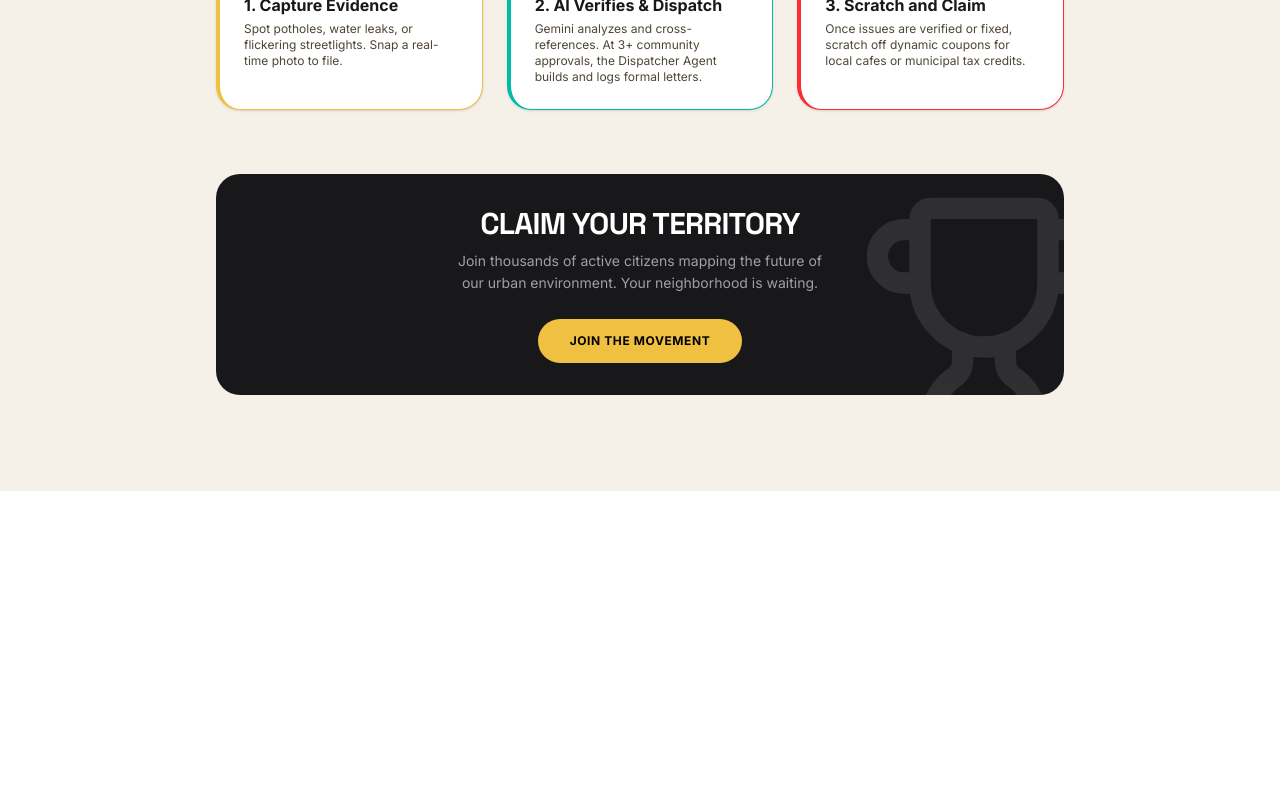
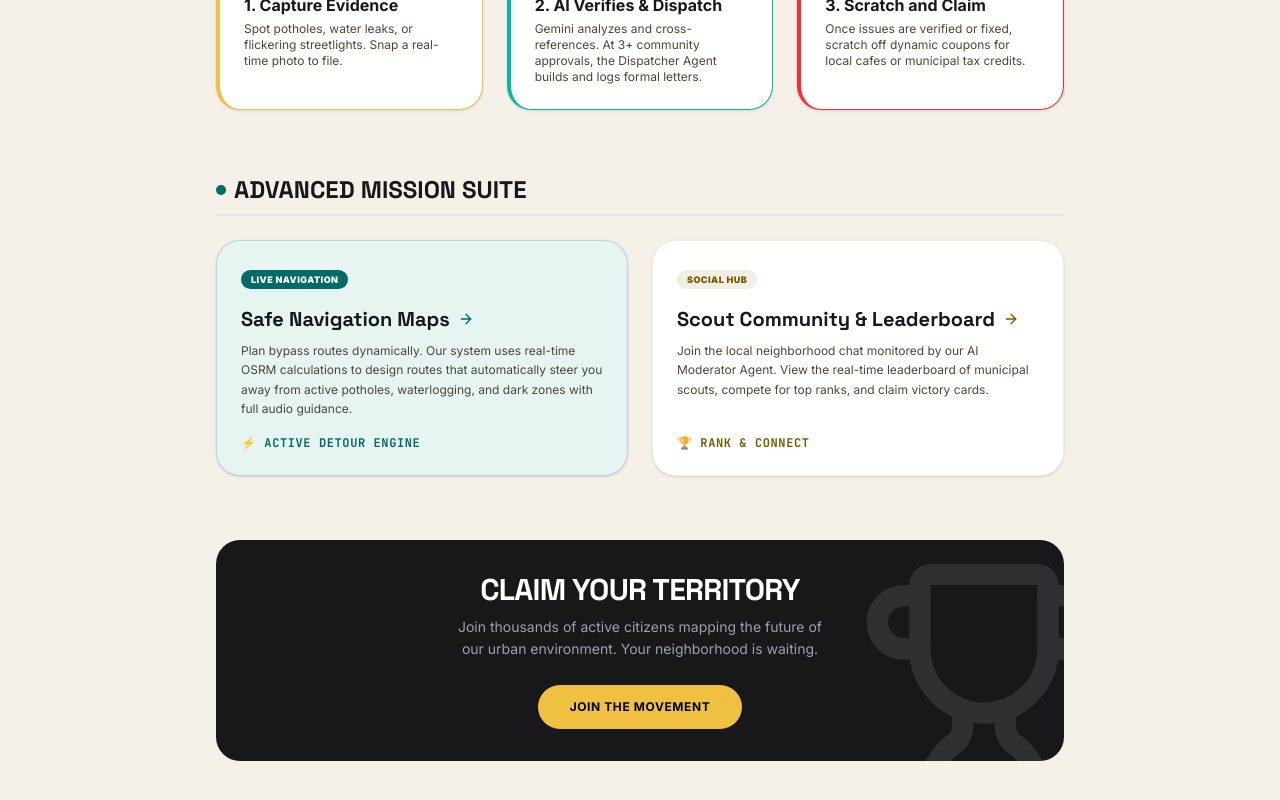
Before and after one commit to PravAl2028/CIVIC-SUCCEDENT, a React (Vite) app: page / in a window 1280 px wide. Shown: the part 890-1690 px from the top of the page. Before the commit the page ends 1381 px from the top, so only its background shows below. Built offline with nearby package versions, Linux system fonts and the light colour scheme; no server answers.

Commit message:
UI Refinement 1

```diff
--- a/src/App.tsx
+++ b/src/App.tsx
@@ -91,6 +91,7 @@ const LEVEL_UP_REWARDS_MAP: Record<number, {
 
 export default function App() {
   const [view, setView] = useState<ViewState>("landing");
+  const [initialLeaderboardOpen, setInitialLeaderboardOpen] = useState(false);
 
   const [levelUpData, setLevelUpData] = useState<{
     level: number;
@@ -157,16 +158,81 @@ export default function App() {
 
   const [authUser, setAuthUser] = useState<any>(null);
 
+  // Listen to hash changes for all pages
+  useEffect(() => {
+    const handleHashChange = () => {
+      if (initialLoading) return;
+
+      const hash = window.location.hash.replace("#", "").replace("/", "");
+
+      let targetView: ViewState = "landing";
+      if (hash === "login") targetView = "login";
+      else if (hash === "signup") targetView = "signup";
+      else if (hash === "onboarding") targetView = "onboarding";
+      else if (hash === "patrol" || hash === "game") targetView = "game";
+      else if (hash === "maps" || hash === "route_planner") targetView = "route_planner";
+      else if (hash === "community") targetView = "community";
+      else if (hash === "profile") targetView = "profile";
+      else if (hash === "admin") targetView = "admin";
+      else if (hash === "scanner_result") targetView = "scanner_result";
+
+      // Auth validation redirect logic
+      if (!auth.currentUser) {
+        if (targetView !== "login" && targetView !== "signup" && targetView !== "landing") {
+          window.location.replace("#");
+          setView("landing");
+          return;
+        }
+      } else {
+        if (targetView === "login" || targetView === "signup") {
+          window.location.replace("#patrol");
+          setView("game");
+          return;
+        }
+        if (targetView === "admin" && !user?.isAdmin) {
+          window.location.replace("#patrol");
+          setView("game");
+          return;
+        }
+      }
+
+      setView(targetView);
+    };
+
+    window.addEventListener("hashchange", handleHashChange);
+
+    // Initial parse
+    handleHashChange();
+
+    return () => {
+      window.removeEventListener("hashchange", handleHashChange);
+    };
+  }, [initialLoading, authUser, user]);
+
+  // Handle map resizing layout fixes when active view changes
+  useEffect(() => {
+    const timer = setTimeout(() => {
+      window.dispatchEvent(new Event("resize"));
+    }, 50);
+    return () => clearTimeout(timer);
+  }, [view]);
+
   useEffect(() => {
     const unsubscribe = onAuthStateChanged(auth, async (authUser) => {
       if (!authUser) {
         setAuthUser(null);
+        const hash = window.location.hash.replace("#", "").replace("/", "");
+        if (hash !== "login" && hash !== "signup") {
+          window.location.replace("#");
           setView("landing");
+        }
         setInitialLoading(false);
       } else {
         setAuthUser(authUser);
+        const hash = window.location.hash.replace("#", "").replace("/", "");
         const userDoc = await getDoc(doc(db, 'users', authUser.uid));
         if (!userDoc.exists()) {
+          window.location.replace("#onboarding");
           setView("onboarding");
           setInitialLoading(false);
         } else {
@@ -180,12 +246,22 @@ export default function App() {
               { enableHighAccuracy: true, timeout: 5000, maximumAge: 60000 }
             );
           }
-          setView("landing");
+
+          let targetView: ViewState = "game";
+          if (hash === "maps" || hash === "route_planner") targetView = "route_planner";
+          else if (hash === "community") targetView = "community";
+          else if (hash === "profile") targetView = "profile";
+          else if (hash === "admin") targetView = "admin";
+
+          const targetHash = targetView === "game" ? "patrol" : (targetView === "route_planner" ? "maps" : targetView);
+          window.location.replace(`#${targetHash}`);
+          setView(targetView);
         }
       }
     }, (error) => {
       console.error("Auth state change error:", error);
       setAuthUser(null);
+      window.location.replace("#");
       setView("landing");
       setInitialLoading(false);
     });
@@ -1198,31 +1274,35 @@ export default function App() {
         </div>
       )}
 
-      {view === "login" && (
-        <LoginView onSwitchToSignup={() => setView("signup")} onGoHome={() => setView("landing")} />
-      )}
-
-      {view === "signup" && (
-        <SignupView onSwitchToLogin={() => setView("login")} onGoHome={() => setView("landing")} />
-      )}
-
-      {view === "onboarding" && (
-        <OnboardingView onComplete={() => setView("landing")} />
-      )}
+      <div style={{ display: view === "login" ? "block" : "none" }}>
+        <LoginView onSwitchToSignup={() => { window.location.replace("#signup"); }} onGoHome={() => { window.location.hash = ""; }} />
+      </div>
+
+      <div style={{ display: view === "signup" ? "block" : "none" }}>
+        <SignupView onSwitchToLogin={() => { window.location.replace("#login"); }} onGoHome={() => { window.location.hash = ""; }} />
+      </div>
+
+      <div style={{ display: view === "onboarding" ? "block" : "none" }}>
+        <OnboardingView onComplete={() => { window.location.hash = "patrol"; }} />
+      </div>
 
       {/* Main Content Area */}
-      {view === "landing" && (
+      <div style={{ display: view === "landing" ? "block" : "none" }}>
         <LandingView
           user={user}
           isAuthenticated={!!authUser}
-          onLogin={() => setView("login")}
-          onSignup={() => setView("signup")}
-          onStartMission={() => setView("game")}
-          onViewLeaderboard={() => setView("community")}
+          onLogin={() => { window.location.hash = "login"; }}
+          onSignup={() => { window.location.hash = "signup"; }}
+          onStartMission={() => { window.location.hash = "patrol"; }}
+          onViewLeaderboard={() => {
+            setInitialLeaderboardOpen(true);
+            window.location.hash = "community";
+          }}
         />
-      )}
-
-      {view === "game" && (
+      </div>
+
+      {user && hood && (
+        <div style={{ display: view === "game" ? "block" : "none" }}>
           <GameView
             cases={cases}
             user={user}
@@ -1240,9 +1320,11 @@ export default function App() {
             setSelectedCaseIdFromChat={setSelectedCaseIdFromChat}
             onPinHQ={handleEstablishHQ}
           />
+        </div>
       )}
 
-      {view === "profile" && (
+      {user && (
+        <div style={{ display: view === "profile" ? "block" : "none" }}>
           <ProfileView
             user={user}
             cases={cases}
@@ -1252,24 +1334,29 @@ export default function App() {
               setReturnView("profile");
             }}
           />
+        </div>
       )}
 
-      {view === "community" && (
+      {user && hood && (
+        <div style={{ display: view === "community" ? "block" : "none" }}>
           <CommunityView
             hood={hood}
             leaderboard={leaderboard}
             liveActivities={liveActivities}
             user={user}
             moderatorModel={agentModels.moderator}
+            initialLeaderboardOpen={initialLeaderboardOpen}
             onViewCaseOnMap={(caseId, lat, lng) => {
               setPlayerPos({ lat, lng });
               setSelectedCaseIdFromChat(caseId);
-            setView("game");
+              window.location.hash = "patrol";
             }}
           />
+        </div>
       )}
 
-      {view === "admin" && (
+      {user?.isAdmin && (
+        <div style={{ display: view === "admin" ? "block" : "none" }}>
           <AdminView
             user={user}
             agentModels={agentModels}
@@ -1280,15 +1367,18 @@ export default function App() {
               triggerToast(`Model for ${agent.toUpperCase()} Agent set to ${model}!`, "success");
             }}
           />
+        </div>
       )}
 
-      {view === "route_planner" && (
+      {user && (
+        <div style={{ display: view === "route_planner" ? "block" : "none" }}>
           <RoutePlannerView
             cases={cases}
             playerPos={playerPos}
             setPlayerPos={setPlayerPos}
             onTriggerScan={handleTriggerScan}
           />
+        </div>
       )}
 
       {view === "scanner_result" && (
@@ -1457,7 +1547,10 @@ export default function App() {
 
           {/* Tab 1: Map/Patrol Grid */}
           <button
-            onClick={() => setView("game")}
+            onClick={() => {
+              setInitialLeaderboardOpen(false);
+              window.location.hash = "patrol";
+            }}
             className={`flex flex-col items-center gap-0.5 cursor-pointer transition-colors flex-1 min-w-0 text-center ${
               view === "game" ? "text-[#775a00]" : "text-zinc-400 hover:text-zinc-600"
             }`}
@@ -1468,7 +1561,10 @@ export default function App() {
 
           {/* Tab 1.5: Safe Maps Route Planner */}
           <button
-            onClick={() => setView("route_planner")}
+            onClick={() => {
+              setInitialLeaderboardOpen(false);
+              window.location.hash = "maps";
+            }}
             className={`flex flex-col items-center gap-0.5 cursor-pointer transition-colors flex-1 min-w-0 text-center ${
               view === "route_planner" ? "text-[#775a00]" : "text-zinc-400 hover:text-zinc-600"
             }`}
@@ -1479,7 +1575,10 @@ export default function App() {
 
           {/* Tab 2: Community Portal */}
           <button
-            onClick={() => setView("community")}
+            onClick={() => {
+              setInitialLeaderboardOpen(false);
+              window.location.hash = "community";
+            }}
             className={`flex flex-col items-center gap-0.5 cursor-pointer transition-colors flex-1 min-w-0 text-center ${
               view === "community" ? "text-[#775a00]" : "text-zinc-400 hover:text-zinc-600"
             }`}
@@ -1490,7 +1589,10 @@ export default function App() {
 
           {/* Tab 3: Scout Profile */}
           <button
-            onClick={() => setView("profile")}
+            onClick={() => {
+              setInitialLeaderboardOpen(false);
+              window.location.hash = "profile";
+            }}
             className={`flex flex-col items-center gap-0.5 cursor-pointer transition-colors flex-1 min-w-0 text-center ${
               view === "profile" ? "text-[#775a00]" : "text-zinc-400 hover:text-zinc-600"
             }`}
@@ -1501,7 +1603,10 @@ export default function App() {
 
           {user?.isAdmin && (
             <button
-              onClick={() => setView("admin")}
+              onClick={() => {
+                setInitialLeaderboardOpen(false);
+                window.location.hash = "admin";
+              }}
               className={`flex flex-col items-center gap-0.5 cursor-pointer transition-colors flex-1 min-w-0 text-center ${
                 view === "admin" ? "text-[#775a00]" : "text-zinc-400 hover:text-zinc-600"
               }`}
@@ -1513,7 +1618,10 @@ export default function App() {
 
           {/* Tab 4: Back to landing */}
           <button
-            onClick={() => setView("landing")}
+            onClick={() => {
+              setInitialLeaderboardOpen(false);
+              window.location.hash = "";
+            }}
             className="flex flex-col items-center gap-0.5 text-zinc-400 hover:text-zinc-600 cursor-pointer flex-1 min-w-0 text-center"
           >
             <ArrowLeft className="w-5 h-5 flex-shrink-0" />
--- a/src/components/views/LandingView.tsx
+++ b/src/components/views/LandingView.tsx
@@ -181,6 +181,54 @@ export default function LandingView({ user, isAuthenticated, onLogin, onSignup,
           </div>
         </section>
 
+        {/* Advanced Mission Suite Section */}
+        <section className="w-full mt-16 text-left space-y-6">
+          <h2 className="font-display text-2xl font-black uppercase text-zinc-900 border-b-2 border-zinc-200 pb-2 flex items-center gap-2">
+            <span className="w-2.5 h-2.5 bg-[#006a65] rounded-full" />
+            ADVANCED MISSION SUITE
+          </h2>
+
+          <div className="grid grid-cols-1 md:grid-cols-2 gap-6">
+            {/* Safe Navigation Maps Block */}
+            <div className="bg-[#e6f4f2] rounded-3xl p-6 border border-[#006a65]/20 shadow-sm flex flex-col justify-between min-h-[220px] transition-all hover:shadow-md group cursor-pointer hover:border-[#006a65]/40" onClick={isAuthenticated ? onStartMission : onSignup}>
+              <div>
+                <span className="bg-[#006a65] text-white text-[9px] font-black px-2.5 py-1 rounded-full uppercase tracking-wider">
+                  Live Navigation
+                </span>
+                <h3 className="font-display text-xl font-bold mt-4 text-zinc-900 flex items-center gap-2">
+                  Safe Navigation Maps
+                  <ArrowRight className="w-4 h-4 text-[#006a65] transition-transform group-hover:translate-x-1" />
+                </h3>
+                <p className="text-xs text-[#4e4635] mt-2 leading-relaxed">
+                  Plan bypass routes dynamically. Our system uses real-time OSRM calculations to design routes that automatically steer you away from active potholes, waterlogging, and dark zones with full audio guidance.
+                </p>
+              </div>
+              <div className="mt-4 flex items-center gap-1.5 text-xs font-black text-[#006a65] uppercase tracking-wider font-mono">
+                <span>⚡ Active Detour Engine</span>
+              </div>
+            </div>
+
+            {/* Community & Leaderboard Block */}
+            <div className="bg-white rounded-3xl p-6 border border-[#d2c5ae]/30 shadow-sm flex flex-col justify-between min-h-[220px] transition-all hover:shadow-md group cursor-pointer" onClick={isAuthenticated ? onViewLeaderboard : onSignup}>
+              <div>
+                <span className="bg-[#775a00]/10 text-[#775a00] text-[9px] font-black px-2.5 py-1 rounded-full uppercase tracking-wider">
+                  Social Hub
+                </span>
+                <h3 className="font-display text-xl font-bold mt-4 text-zinc-900 flex items-center gap-2">
+                  Scout Community & Leaderboard
+                  <ArrowRight className="w-4 h-4 text-[#775a00] transition-transform group-hover:translate-x-1" />
+                </h3>
+                <p className="text-xs text-[#4e4635] mt-2 leading-relaxed">
+                  Join the local neighborhood chat monitored by our AI Moderator Agent. View the real-time leaderboard of municipal scouts, compete for top ranks, and claim victory cards.
+                </p>
+              </div>
+              <div className="mt-4 flex items-center gap-1.5 text-xs font-black text-[#775a00] uppercase tracking-wider font-mono">
+                <span>🏆 RANK & CONNECT</span>
+              </div>
+            </div>
+          </div>
+        </section>
+
         {/* CTA Banner */}
         <section className="w-full mt-16 bg-zinc-900 text-white rounded-3xl p-8 relative overflow-hidden text-center flex flex-col items-center justify-center">
           <div className="absolute right-0 bottom-0 opacity-10 pointer-events-none transform translate-x-12 translate-y-12">
--- a/src/lib/navigationEngine.js
+++ b/src/lib/navigationEngine.js
@@ -32,8 +32,9 @@ export function createNavigationSession({
   onProgress,
   onRerouted,
   onError,
+  initialRoute,
 } = {}) {
-  let route = null;
+  let route = initialRoute || null;
   let lastProcessedAt = -Infinity;
   let deviatedSinceMs = null;
   let lastRerouteAt = -Infinity;
```
Also changed, not shown: src/components/views/CommunityView.tsx (+9 -2 lines), src/components/views/LoginView.tsx (+9 -4 lines), src/components/views/RoutePlannerView.tsx (+14 -19 lines). Lines whose indentation alone changed are shown as unchanged.
